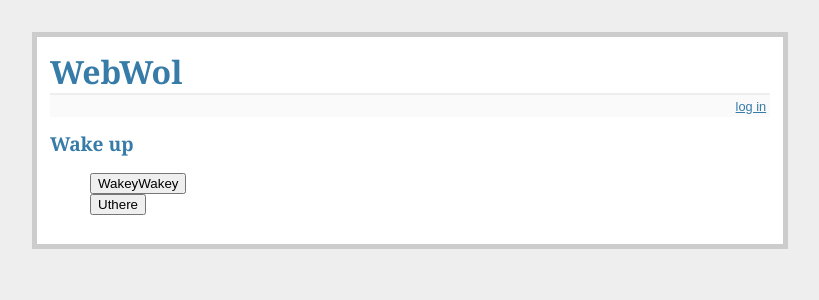
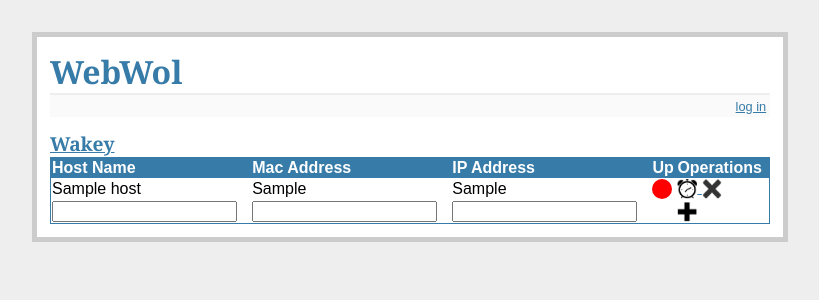
Before and after one commit to codythehun/WebWol, a Flask app: template templates/wakey.html in a window 1280 px wide. Shown: the top 300 px of the page, without its empty margins (230-1049 px from the left). Run offline with Flask 2, Linux system fonts and the light colour scheme; the template is opened without the code that fills it: most values are stand-ins (such as "Sample title", 1, 10 or a date in 2020); parts of the project's set-up code (start-up, migrations or seed data) failed here and were passed over.

Commit message:
[==] Various refactors

```diff
--- a/server.py
+++ b/server.py
@@ -5,12 +5,14 @@ import os
 import config
 import network_utils as nu
 import shelve
+from contextlib import closing
 
 app = Flask(__name__)
 
 app.config.update(dict(USERNAME=config.username, PASSWORD=config.password),
 SECRET_KEY=config.secret_key)
 
+db = shelve.open(config.db_file, writeback=True) #TODO: this ain't thread or process safe! switch to ZODB
 
 def discover_hosts():
     hosts = nu.scan_subnet()
@@ -18,34 +20,32 @@ def discover_hosts():
     return filtered_hosts
 
 def discover_and_persist_hosts():
-    stored_hosts = shelve.open(config.db_file, writeback=True) #TODO: this ain't threadsafe!
     up_hosts = discover_hosts()
     result = []
     up_macs = set()
     for name, mac, ip in up_hosts:
-        if mac not in stored_hosts:
-            stored_hosts[mac] = (name, ip)
+        if mac not in db:
+            db[mac] = (name, ip)
         result.append((name, mac, ip, True))
         up_macs.add(mac)
-    for mac,(name, ip) in stored_hosts.iteritems():
+    for mac,(name, ip) in db.iteritems():
         if mac not in up_macs:
             result.append((name, mac, ip, False))
-    stored_hosts.close()
+    db.sync()
     return result
 
-@app.route("/discover", methods=['GET','POST'])
-def discover():
+@app.route("/wakey", methods=['GET','POST'])
+def wakey():
     if not session.get('logged_in'):
         return redirect(url_for('login'))
     error=None
     if request.method == 'GET':
         if 'delete' in request.args:
-            saved_hosts = shelve.open(config.db_file, writeback=True)
             try:
-                del saved_hosts[request.args['delete']]
+                del db[request.args['delete']]
+                db.sync()
             except KeyError:
                 error = "No such host"
-            saved_hosts.close()
         if 'wake' in request.args:
             try:
                 wol.send_magic_packet(request.args['wake'])
@@ -53,29 +53,11 @@ def discover():
             except ValueError:
                 error = "Incorrect MAC address"
     elif request.method == 'POST':
-        saved_hosts = shelve.open(config.db_file, writeback=True)
-        saved_hosts[str(request.form['mac'])] = (request.form['name'], request.form['ip'])
-        saved_hosts.close()
+        db[str(request.form['mac'])] = (request.form['name'], request.form['ip'])
+        db.sync()
 
     hosts = discover_and_persist_hosts()
-    return render_template('discover.html', error=error, hosts=hosts)
-
-@app.route("/wakey", methods=['GET', 'POST'])
-def wakey():
-	if not session.get('logged_in'):
-		return redirect(url_for('login'))
-	if request.method == 'POST':
-		if request.form['action'] == 'WakeyWakey':
-			wol.send_magic_packet(config.mac_addr)
-			flash('Magic packet sent')
-		if request.form['action'] == 'Uthere':
-			response = os.system("ping -c 1 " + config.ip_addr)
-			if response == 0:
-				flash("Yeppers")
-			else:
-				flash("Nah bro!")
-
-	return render_template('wakey.html', error=None)
+    return render_template('wakey.html', error=error, hosts=hosts)
 
 @app.route('/login', methods=['GET', 'POST'])
 def login():
@@ -84,7 +66,7 @@ def login():
     		if request.form['username'] != app.config['USERNAME']:
     			error = 'Invalid username'
     		elif request.form['password'] != app.config['PASSWORD']:
-   			error = 'Invalid password'
+   			    error = 'Invalid password'
     		else:
     			session['logged_in'] = True
     			flash('You were logged in')
@@ -98,4 +80,5 @@ def logout():
    	return redirect(url_for('wakey'))
 
 if __name__ == "__main__":
-	app.run('0.0.0.0', port=config.port, debug=True)
+    with closing(db):
+        app.run('0.0.0.0', port=config.port, debug=True)
--- a/templates/wakey.html
+++ b/templates/wakey.html
@@ -1,11 +1,42 @@
 {% extends "layout.html" %}
 {% block body %}
-<h2>Wake up</h2>
+<a href="{{ url_for('wakey') }}">
+<h2>Wakey</h2>
+</a>
 {% if error %}<p class="error"><strong>Error:</strong> {{ error }}{% endif %}
+<table>
+<tr>
+<th>Host Name</th><th>Mac Address</th><th>IP Address</th><th>Up</th><th>Operations</th>
+</tr>
+{% for hostname, mac_addr, ip_addr, status in hosts %}
+<td>{{ hostname }}</td><td>{{ mac_addr }}</td><td>{{ ip_addr }}</td>
+<td>
+{% if status %}
+<div id="status_up"/>
+{% else %}
+<div id="status_dn"/>
+{% endif %}
+</td>
+<td>
+<a href="{{ url_for('wakey', wake=mac_addr) }}" title="Wake up">
+<img id="icon"  src="{{ url_for('static', filename='alarm-clock-icon.png') }}"/>
+</a>
+{% if not status %}
+<a href="{{ url_for('wakey', delete=mac_addr) }}" title="Forget host">
+<img id="icon" hint="Forget host" src="{{ url_for('static', filename='delete.png') }}"/>
+</a>
+{% endif %}
+</td>
+</tr>
+{% endfor %}
+<tr>
 <form action="{{ url_for('wakey') }}" method="post">
-<dl>
-<dd><input type="submit" name="action" value="WakeyWakey">
-<dd><input type="submit" name="action" value="Uthere">
-</dl>
+<td><input type="text" name="name"/></td>
+<td><input type="text" name="mac"/></td>
+<td><input type="text" name="ip"/></td>
+<td/>
+<td><input type="image" src="{{ url_for('static', filename='add.png') }}" id="icon"/></td>
 </form>
+</tr>
+</table>
 {% endblock %}
```
Also changed, not shown: templates/discover.html (deleted, +0 -40 lines), README.md.
